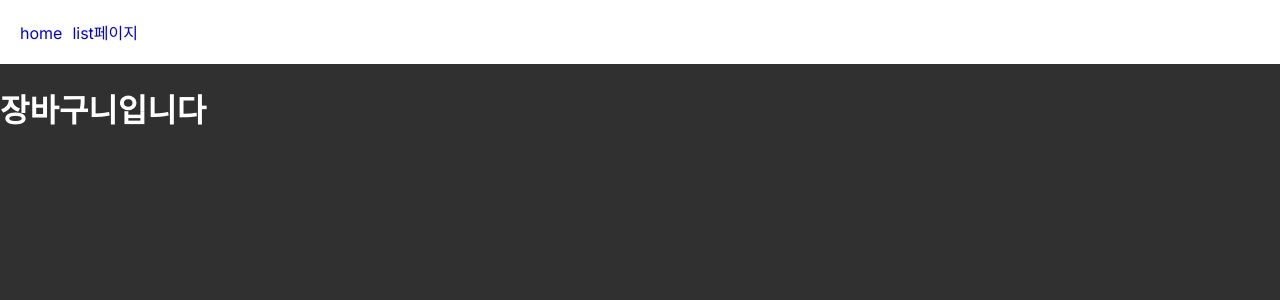
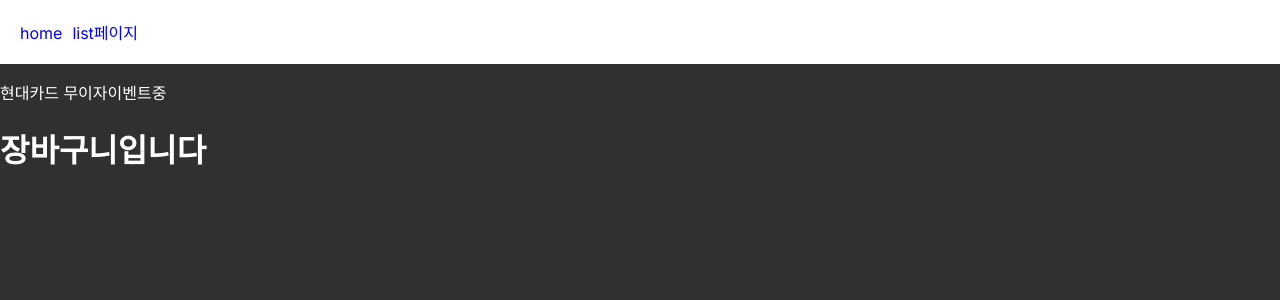
Before and after one commit to doong2imdang/TIL, a Next.js app in the folder CodingApple/Next.js/fresh/: page /cart in a window 1280 px wide. Shown: the top 300 px of the page. Built offline with nearby package versions, Linux system fonts and the light colour scheme.

Commit message:
Next.js 1-4-3. 여러 페이지 만들기(라우팅) 숙제 3

```diff
--- /dev/null
+++ b/CodingApple/Next.js/fresh/app/cart/layout.js
@@ -0,0 +1,8 @@
+export default function Layout({ children }) {
+  return (
+    <div>
+      <p>현대카드 무이자이벤트중</p>
+      {children}
+    </div>
+  );
+}
```
